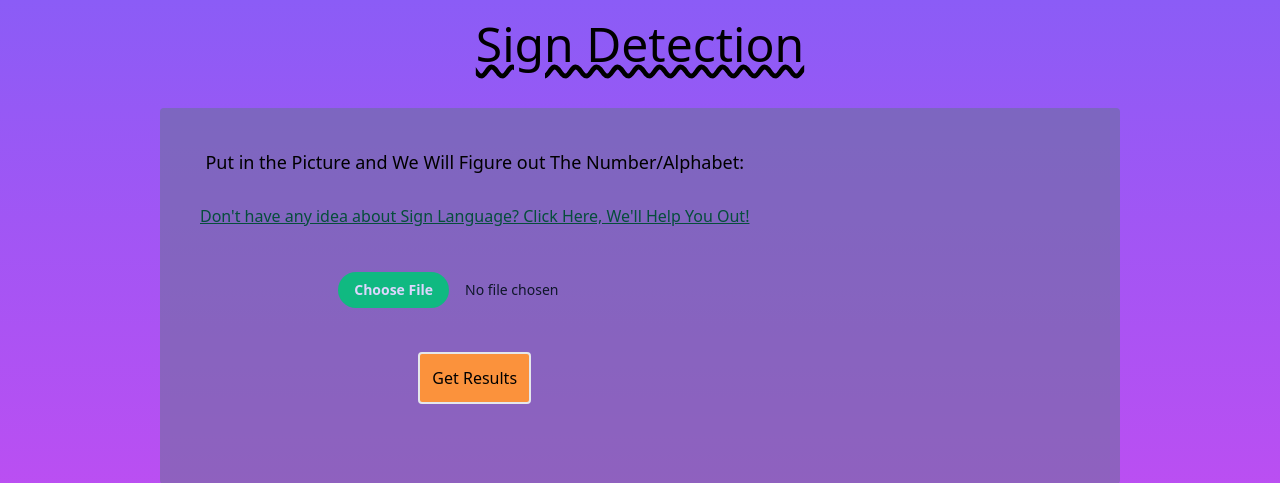
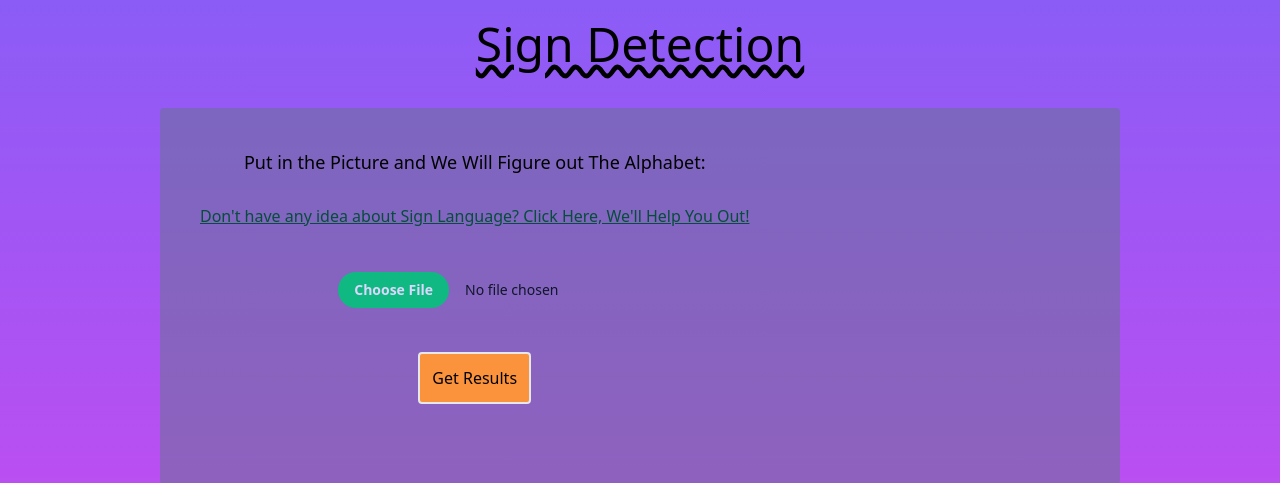
Before and after one commit to NarayanAdithya/azure-image-classifier, a Flask app: page / in a window 1280 px wide. Shown: the top 483 px of the page. Run offline with Flask 2, Linux system fonts and the light colour scheme; some libraries are stand-ins or nearby versions.

Commit message:
Minor UI Change

```diff
--- a/app/templates/home.html
+++ b/app/templates/home.html
@@ -14,7 +14,7 @@
     <div class="p-10 justify-items-start bg-opacity-50 bg-slate-500 rounded mx-10 my-10 sm:mx-40">
         <form method="POST"  enctype="multipart/form-data" >
             <div class=" flex flex-col justify-center items-center ">
-                <h1 class=" flex-1 align-center text-lg text-center">Put in the Picture and We Will Figure out The Number/Alphabet:</h1>
+                <h1 class=" flex-1 align-center text-lg text-center">Put in the Picture and We Will Figure out The Alphabet:</h1>
 
                 <a class=' my-5 pt-2 text-emerald-900 underline hover:text-teal-400' href="{{url_for('learn')}}">Don't have any idea about Sign Language? Click Here, We'll Help You Out!</a>
 
```
